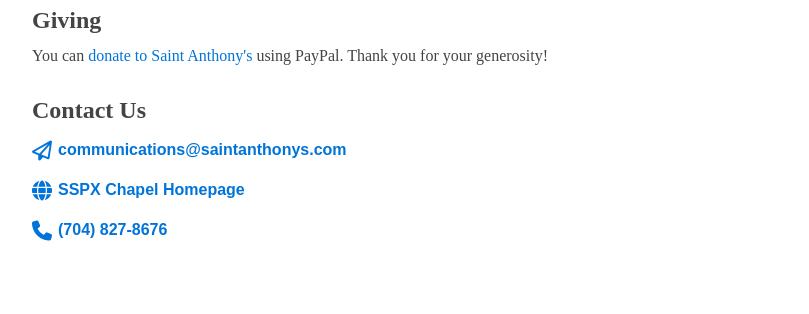
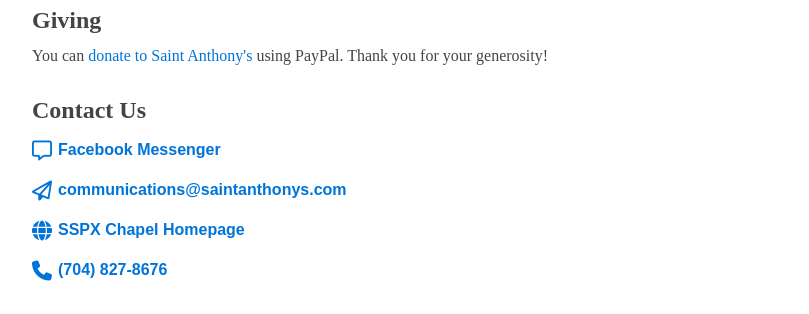
Before and after one commit to sapcarolinas/sapcarolinas.github.io, a plain HTML site: page index.html in a window 1280 px wide. Shown: the part 1032-1346 px from the top of the page, without its empty margins (240-1049 px from the left). Before the commit the page ends 1306 px from the top, so only its background shows below. Drawn offline with Linux system fonts and the light colour scheme.

Commit message:
Revert "remove fb messenger link"
This reverts commit 07d8fddf7a46104a0d309bff85b65843ab7f7464.

```diff
--- a/index.html
+++ b/index.html
@@ -227,6 +227,7 @@ You can <a title="Donate via PayPal" href="https://www.paypal.com/donate/?hosted
 
 <h2>Contact Us</h2>
 <ul class="link-list">
+  <li><a title="Chat with us on Facebook Messenger" href="https://m.me/sapcarolinas"><i class="fa-regular fa-message fa-lg"></i>Facebook Messenger</a></li>
   <li><a title="Email our Communications Team" href="mailto:communications@saintanthonys.com"><i class="fa-regular fa-paper-plane fa-lg"></i>communications@saintanthonys.com</a></li>
   <li><a title="Visit our official SSPX website" href="https://fsspx.today/chapel/nc-charlotte/info/"><i class="fa-solid fa-globe fa-lg"></i>SSPX Chapel Homepage</a></li>
   <li><a title="Call the chapel" href="tel:+17048278676"><i class="fa-solid fa-phone fa-lg"></i>(704) 827-8676</a></li>
```
